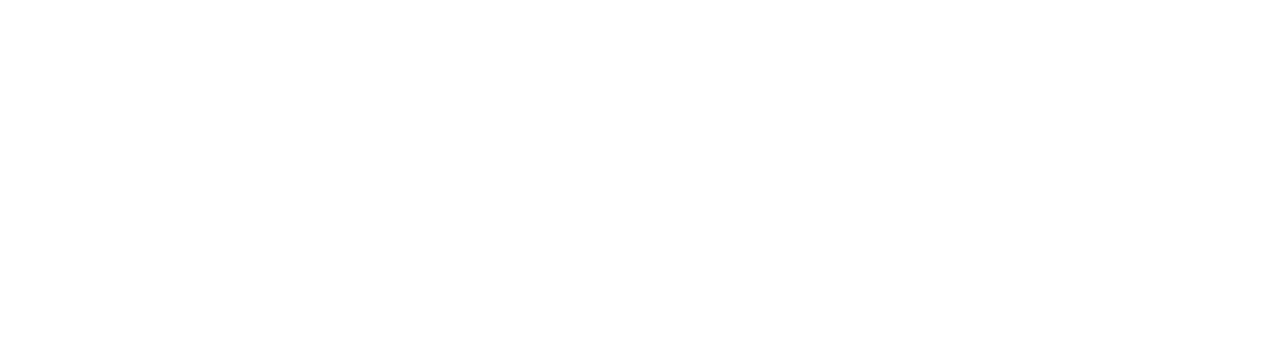
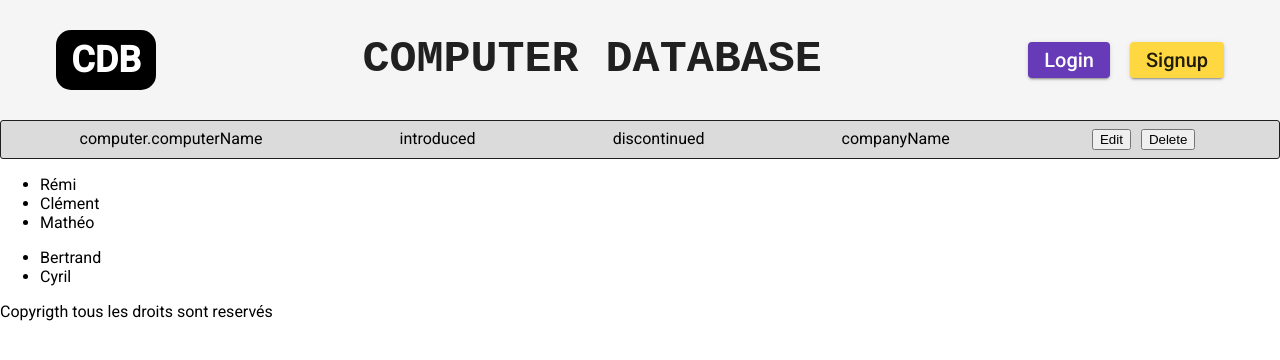
Before and after one commit to CyrilGa/cdb-front, an Angular app: page / in a window 1280 px wide. Shown: the top 360 px of the page. Built offline with nearby package versions, Linux system fonts and the light colour scheme.

Commit message:
Header relative finished

```diff
--- a/src/app/computer/computer.module.ts
+++ b/src/app/computer/computer.module.ts
@@ -10,7 +10,7 @@
   declarations: [
     ComputerListComponent,
     ComputerDetailsComponent,
-    ServiceModule
+    //ServiceModule
     //ComputerFormComponent
   ],
   imports: [
--- a/src/app/header/header-relative/header-relative.component.html
+++ b/src/app/header/header-relative/header-relative.component.html
@@ -1,14 +1,18 @@
-<mat-toolbar>
+<div class="header-relative-component">
 
-  <div class="titleFlow">
-      <h1 class="title">CDB</h1>
-  </div>
+  <mat-toolbar class="global">
 
-  <span class="example-spacer"></span>
+    <div class="titleSymbol">
+        <h1 class="titleText">CDB</h1>
+    </div>
 
-  <div class="buttons">
-      <button mat-raised-button color="primary">Login</button>
-      <button class="signup" mat-raised-button color="accent">Signup</button>
-  </div>
+    <h1 class="title">COMPUTER DATABASE</h1>
 
-</mat-toolbar>
+    <div class="buttons">
+        <button class="login" mat-raised-button color="primary">Login</button>
+        <button class="signup" mat-raised-button color="accent">Signup</button>
+    </div>
+
+  </mat-toolbar>
+
+</div>
--- a/src/app/header/header-relative/header-relative.component.scss
+++ b/src/app/header/header-relative/header-relative.component.scss
@@ -1,41 +1,45 @@
 @import '@angular/material/prebuilt-themes/deeppurple-amber.css';
-.example-form {
-    min-width: 150px;
-    max-width: 500px;
-    width: 100%;
+
+.header-relative-component {
+
+    .global {
+        font-family: 'Courier New', Courier, monospace;
+        height: 120px;
     }
-
-  .example-full-width {
-    width: 100%;
+    .titleText {
+        text-transform: uppercase;
+        font-size: 36px;
+        font-weight: bold;
+        text-align: center;
+        color: white;
+        line-height: 60px;
+    }
+    .titleSymbol {
+        border-radius: 15px;
+        margin-left: 40px;
+        width: 100px;
+        height: 60px;
+        vertical-align: middle;
+        line-height: 60px;
+        background-color: black;
     }
     .title {
-    text-transform: uppercase;
-    font-size: 36px !important;
-    font-weight: bold !important;
-    font-family: 'Courier New', Courier, monospace !important;
-    text-align: center !important;
-    color: white;
-    line-height: 60px !important;
+        margin: 0 auto;
+        font-size: 45px;
+        font-weight: bold;
+        font-family: 'Courier New', Courier, monospace;
     }
-
-.titleFlow {
-
-    width: 80px;
-    height: 60px;
-    vertical-align: middle;
-    line-height: 60px !important;
-    background-color: black;
-}
-
     .buttons {
         float: right;
     }
-
     .signup {
         margin-left: 20px;
         margin-right: 40px;
     }
-
+    .signup, .login {
+        font-size: 20px;
+    }
     .example-spacer {
         flex: 1 1 auto;
     }
+}
--- a/src/app/header/header.module.ts
+++ b/src/app/header/header.module.ts
@@ -7,7 +7,7 @@
 import { MatToolbarModule } from '@angular/material/toolbar';
 import { MatButtonModule } from '@angular/material/button';
 import { MatInputModule } from '@angular/material/input';
-import { ServiceModule } from '../service/service.module';
+//import { ServiceModule } from '../service/service.module';
 
 @NgModule({
   declarations: [HeaderRelativeComponent, HeaderFixComponent, HeaderComponent],
@@ -17,7 +17,7 @@
     MatToolbarModule,
     MatButtonModule,
     MatInputModule,
-    ServiceModule
+    //ServiceModule
   ],
   exports: [HeaderComponent]
 })
--- a/src/app/service/service.module.ts
+++ b/src/app/service/service.module.ts
@@ -1,16 +1,16 @@
 import { NgModule } from '@angular/core';
 import { CommonModule } from '@angular/common';
-import { ApiService } from './api.service';
+//import { ApiService } from './api.service';
 
 @NgModule({
   declarations: [
-    ApiService
+    //ApiService
   ],
   imports: [
     CommonModule
   ],
   exports: [
-    ApiService
+    //ApiService
   ]
 })
 export class ServiceModule { }
```
Lines whose indentation alone changed are shown as unchanged.
